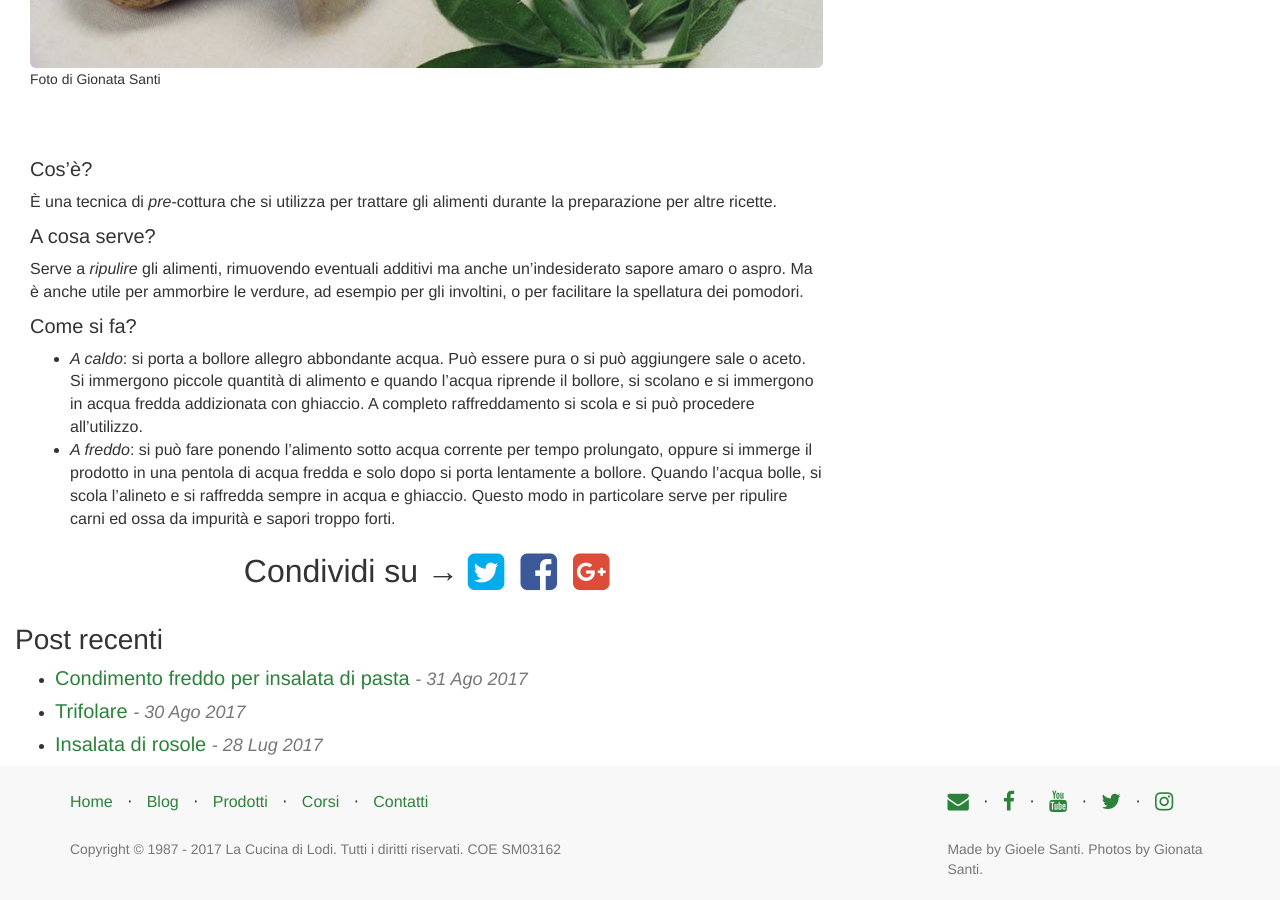
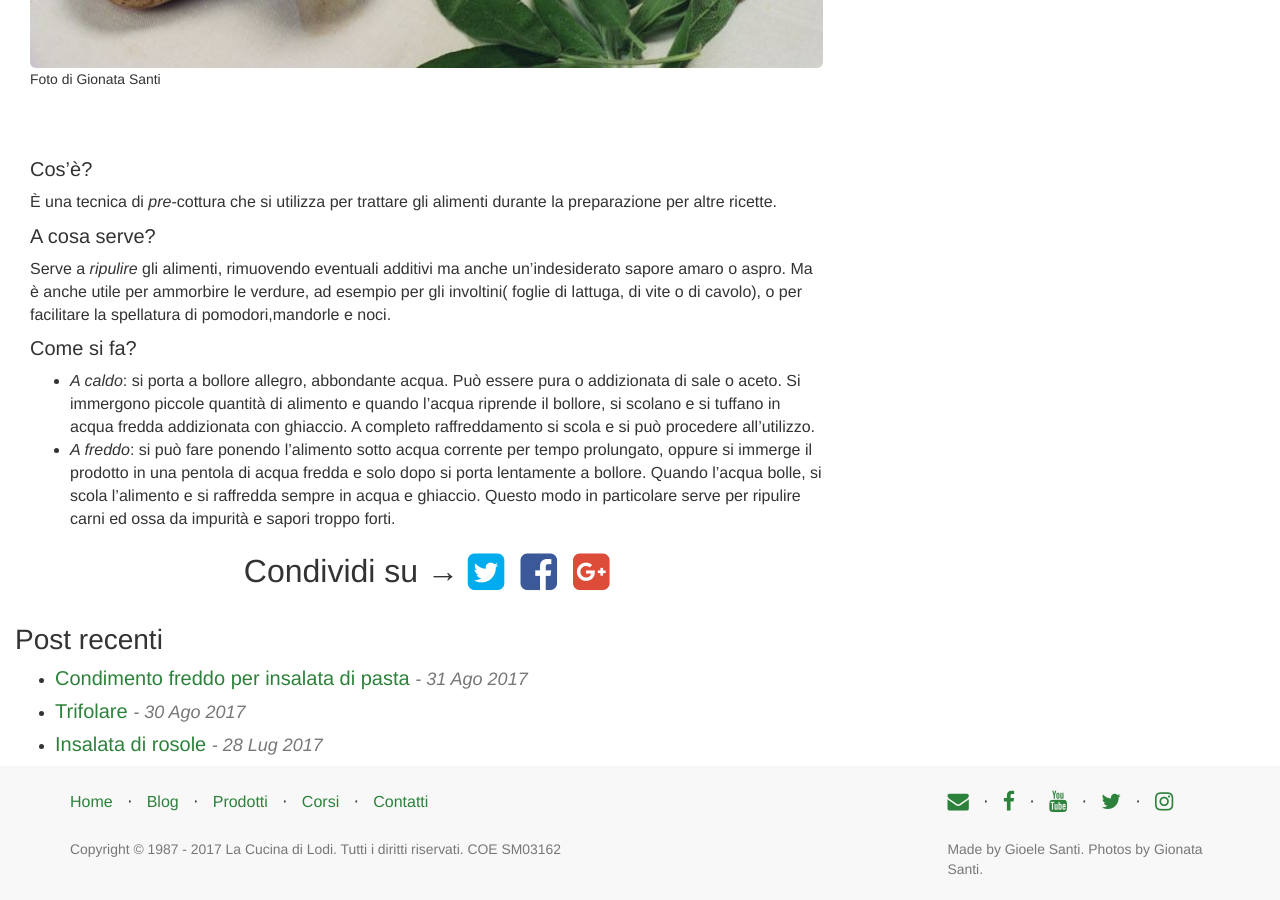
Before and after one commit to gioele-santi/cucina-di-lodi.github.io, a Jekyll site: the page built from _posts/2017-08-30-sbianchire.md, in a window 1280 px wide and 900 px high, scrolled down 808 px. Built offline with Jekyll 4.4.1, drawn with Linux system fonts in a browser that asks for light colours; nearby versions of some CDN libraries; some web fonts are replaced.

Commit message:
Fixed some errors

```diff
--- a/_posts/2017-08-30-sbianchire.md
+++ b/_posts/2017-08-30-sbianchire.md
@@ -20,11 +20,11 @@ image_credits: Foto di Gionata Santi</a>
 <!--continua-->
 
 #### A cosa serve?
-Serve a *ripulire* gli alimenti, rimuovendo eventuali additivi ma anche un'indesiderato sapore amaro o aspro. Ma è anche utile per ammorbire le verdure, ad esempio per gli involtini, o per facilitare la spellatura dei pomodori.
+Serve a *ripulire* gli alimenti, rimuovendo eventuali additivi ma anche un'indesiderato sapore amaro o aspro. Ma è anche utile per ammorbire le verdure, ad esempio per gli involtini( foglie di lattuga, di vite o di cavolo), o per facilitare la spellatura di pomodori,mandorle e noci.
 
 
 #### Come si fa?
 
-* *A caldo*: si porta a bollore allegro abbondante acqua. Può essere pura o si può aggiungere sale o aceto.
-Si immergono piccole quantità di alimento e quando l'acqua riprende il bollore, si scolano e si immergono in acqua fredda addizionata con ghiaccio. A completo raffreddamento si scola e si può procedere all'utilizzo.
-* *A freddo*: si può fare ponendo l'alimento sotto acqua corrente per tempo prolungato, oppure si immerge il prodotto in una pentola di acqua fredda e solo dopo si porta lentamente a bollore. Quando l'acqua bolle, si scola l'alineto e si raffredda sempre in acqua e ghiaccio. Questo modo in particolare serve per ripulire carni ed ossa da impurità e sapori troppo forti.
+* *A caldo*: si porta a bollore allegro, abbondante acqua. Può essere pura o addizionata di  sale o aceto.
+Si immergono piccole quantità di alimento e quando l'acqua riprende il bollore, si scolano e si tuffano in acqua fredda addizionata con ghiaccio. A completo raffreddamento si scola e si può procedere all'utilizzo.
+* *A freddo*: si può fare ponendo l'alimento sotto acqua corrente per tempo prolungato, oppure si immerge il prodotto in una pentola di acqua fredda e solo dopo si porta lentamente a bollore. Quando l'acqua bolle, si scola l'alimento e si raffredda sempre in acqua e ghiaccio. Questo modo in particolare serve per ripulire carni ed ossa da impurità e sapori troppo forti.
```
Also changed, not shown: _posts/2017-08-31-trifolare.md (+3 -2 lines), _posts/2017-09-01-insalata_pasta.md (+3 -3 lines).
